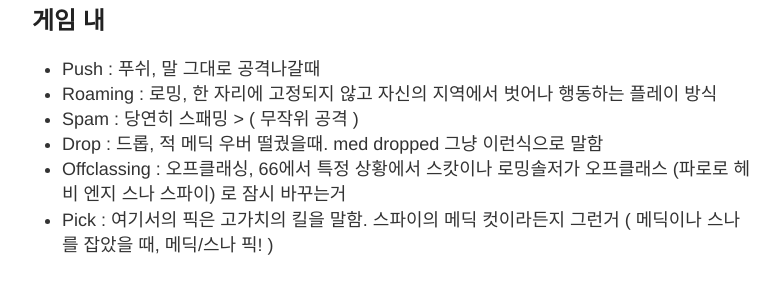
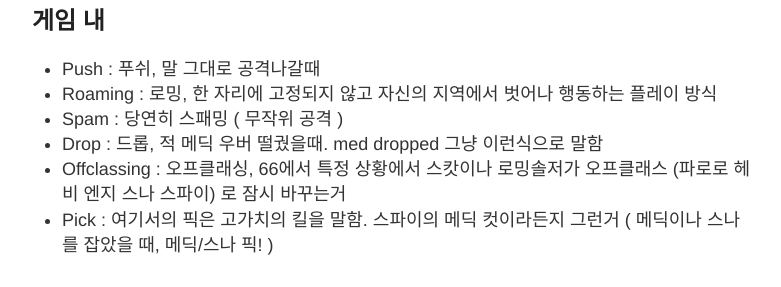
Before and after one commit to whooyet/whooyet.github.io, a Jekyll site: the page built from _posts/2017-10-19-highlander.md, in a window 1280 px wide. Shown: the part 456-743 px from the top of the page, without its empty margins (248-1029 px from the left). Built offline with Jekyll 4.4.1, drawn with Linux system fonts in a browser that asks for light colours.

```diff
--- a/_posts/2017-10-19-highlander.md
+++ b/_posts/2017-10-19-highlander.md
@@ -17,7 +17,7 @@ fullview: true
 ## 게임 내
 - Push : 푸쉬, 말 그대로 공격나갈때
 - Roaming : 로밍, 한 자리에 고정되지 않고 자신의 지역에서 벗어나 행동하는 플레이 방식
-- Spam : 당연히 스패밍 > ( 무작위 공격 )
+- Spam : 당연히 스패밍 ( 무작위 공격 )
 - Drop : 드롭, 적 메딕 우버 떨궜을때. med dropped 그냥 이런식으로 말함
 - Offclassing : 오프클래싱, 66에서 특정 상황에서
 스캇이나 로밍솔저가 오프클래스 (파로로 헤비 엔지 스나 스파이) 로 잠시 바꾸는거
```
